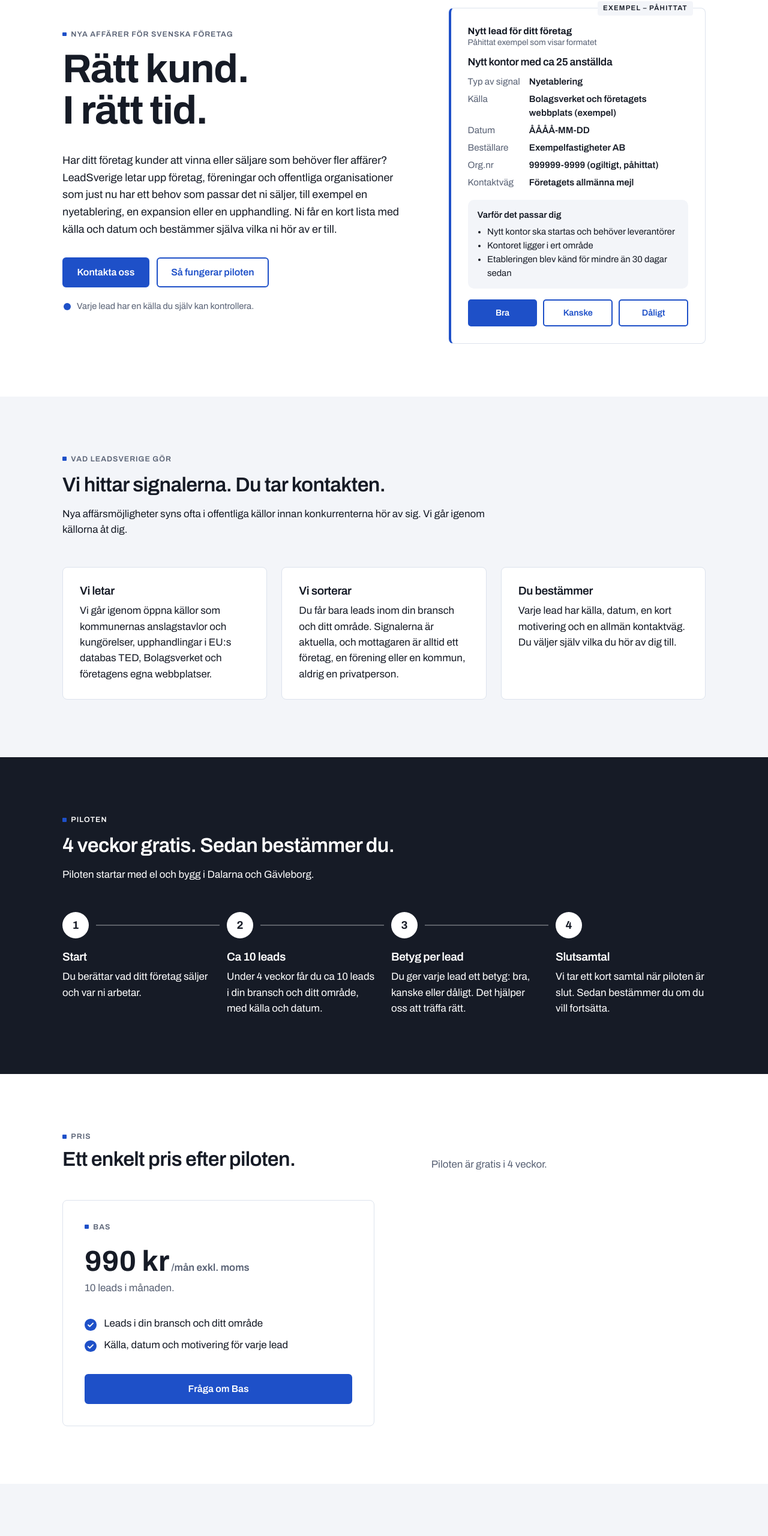
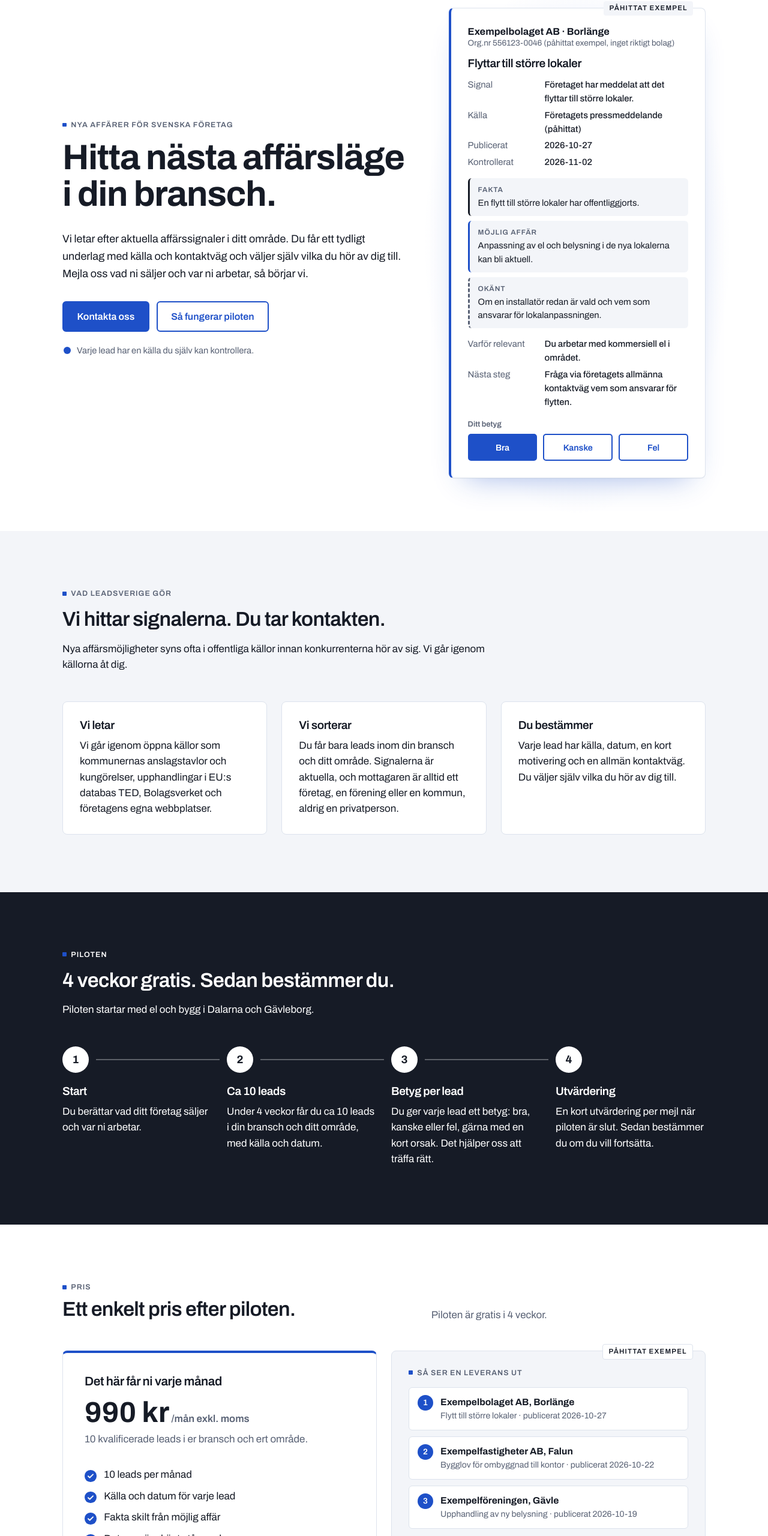
Before and after one commit to heroutech/leadsverige-se, a plain HTML site: page index.html in a window 1280 px wide. Shown: the part 140-2700 px from the top of the page at 60% size. Drawn offline with Linux system fonts and the light colour scheme.

Commit message:
Webb 3/11: 1A, 1B, 1D och firmarad (Pontus ja 11:17)

```diff
--- /dev/null
+++ b/assets/css/fot-firmarad.css
@@ -0,0 +1,5 @@
+/* Firmarad i sidfoten (2026-11-03, kort rad godkänd av juristen): 12px, centrerad, dämpad grå.
+   Minst 12px och minst 4,5:1. Sidfoten har mörk botten #161B26; #8A8F99 mot #161B26 = 5,31:1 (WCAG). Gatuadressen står i integritetspolicyn. */
+.fot .wrap{grid-template-columns:1.4fr 1fr}
+.fot p.firmarad{grid-column:1/-1;margin:6px 0 0;text-align:center;font-size:12px;line-height:1.4;color:#8A8F99}
+@media (max-width:720px){.fot .wrap{grid-template-columns:1fr}}
--- /dev/null
+++ b/assets/css/uppgradering-2026-11.css
@@ -0,0 +1,55 @@
+/* LeadSverige – utkast 2026-11-03 (1A kortare första vy, 1B nytt exempel-lead, 1D priskort).
+   Laddas efter stil.css och leadsverige-profil.css. Archivo, #1E50C8 och #161B26 oförändrade. */
+
+/* 1A: första vyn */
+.hero h1{font-size:clamp(2rem,4.6vw,3.9rem);max-width:12em}
+.hero .ingress{max-width:32em}
+
+/* 1B: exempel-lead med mjuk blå belysning */
+.exempel-yta{position:relative;isolation:isolate}
+.exempel-yta::before{content:"";position:absolute;inset:-8% -10%;z-index:-1;border-radius:50%;
+  background:radial-gradient(closest-side,rgba(30,80,200,.20),rgba(30,80,200,.08) 55%,rgba(30,80,200,0));pointer-events:none}
+.exempel--lead{box-shadow:0 1px 0 rgba(22,27,38,.04),0 24px 48px -28px rgba(30,80,200,.45)}
+.exempel--lead .rubrikrad strong{font-size:1.02rem}
+.exempel--lead h3{font-size:1.2rem;margin:.1em 0 .7em}
+.exempel--lead .lead-fakta{grid-template-columns:7.6em 1fr;gap:.3em 1em;margin:0 0 1em;font-size:.93rem}
+.exempel--lead .lead-fakta dd{font-weight:500}
+.exempel--lead .lead-fakta--sist{margin:1em 0 1.1em}
+.lead-delar{display:grid;gap:8px}
+.del{padding:10px 14px;border-radius:6px;background:var(--ls-surface,#F3F5F9);font-size:.92rem;border-left:3px solid var(--ls-rule,#DDE3ED)}
+.del p{margin:0}
+.del .del-rubrik{font-weight:600;font-size:.74rem;letter-spacing:.08em;text-transform:uppercase;color:var(--ls-muted,#586174);margin-bottom:.15em}
+.del--fakta{border-left-color:var(--ls-graphite,#161B26)}
+.del--affar{border-left-color:var(--ls-blue,#1E50C8)}
+.del--okant{border-left-style:dashed;border-left-color:var(--ls-muted,#586174)}
+.val-rubrik{font-size:.8rem;font-weight:600;color:var(--ls-muted,#586174);margin:0 0 .4em}
+
+/* 1D: priskort + leveransexempel */
+.pris-rad{display:grid;grid-template-columns:minmax(0,1fr) minmax(0,1fr);gap:24px;align-items:start}
+.priskort--manad{display:flex;flex-direction:column;border-top:4px solid var(--ls-blue,#1E50C8)}
+.priskort--manad .priskort-rubrik{font-size:1.3rem;margin:0 0 .3em}
+.priskort--manad .bock{flex:1}
+.leverans{position:relative;background:var(--ls-surface,#F3F5F9)}
+.leverans .flagga{position:absolute;top:-12px;right:20px;background:var(--ls-white,#fff);color:var(--ls-graphite,#161B26);border:1px solid var(--ls-rule,#DDE3ED);font:600 .72rem/1 var(--ls-font,Archivo,Arial,sans-serif);letter-spacing:.1em;text-transform:uppercase;padding:.55em .8em;border-radius:4px}
+.leverans-lista{list-style:none;margin:0 0 1.2em;padding:0;display:grid;gap:10px;counter-reset:lev}
+.leverans-lista li{counter-increment:lev;background:var(--ls-white,#fff);border:1px solid var(--ls-rule,#DDE3ED);border-radius:6px;padding:12px 14px 12px 52px;position:relative}
+.leverans-lista li::before{content:counter(lev);position:absolute;left:14px;top:12px;width:26px;height:26px;border-radius:50%;background:var(--ls-blue,#1E50C8);color:#fff;font:600 .85rem/26px var(--ls-font,Archivo,Arial,sans-serif);text-align:center}
+.leverans-lista strong{display:block;font-size:.98rem}
+.leverans-lista span{display:block;font-size:.88rem;color:var(--ls-muted,#586174)}
+.leverans-not{font-size:.92rem;margin:0;color:var(--ls-graphite,#161B26)}
+
+@media (max-width:980px){
+  .pris-rad{grid-template-columns:1fr;gap:36px}
+}
+@media (max-width:720px){
+  .hero{padding:32px 0 56px}
+  .hero .wrap{gap:40px}
+  .hero h1{font-size:2.05rem;line-height:1.08;margin-bottom:.4em}
+  .hero .etikett{margin-bottom:.7rem}
+  .hero .knappar{margin:1.25rem 0 .9rem}
+  .exempel--lead .lead-fakta{grid-template-columns:6.4em 1fr;gap:.35em .8em;font-size:.9rem}
+  .exempel{padding:22px 18px}
+  .exempel-yta::before{inset:-4% -6%}
+  .leverans-lista li{padding-left:48px}
+}
+.hero{overflow:hidden}
--- a/index.html
+++ b/index.html
@@ -23,6 +23,8 @@
 <link rel="apple-touch-icon" href="logga/apple-touch-icon.png">
 <link rel="stylesheet" href="assets/css/stil.css">
 <link rel="stylesheet" href="assets/css/leadsverige-profil.css">
+<link rel="stylesheet" href="assets/css/fot-firmarad.css">
+<link rel="stylesheet" href="assets/css/uppgradering-2026-11.css">
 </head>
 <body>
 <a class="skip" href="#innehall">Hoppa till innehållet</a>
@@ -47,10 +49,10 @@
 
 <section class="hero" aria-labelledby="hero-rubrik">
   <div class="wrap">
-    <div>
+    <div class="hero-text">
       <p class="etikett">Nya affärer för svenska företag</p>
-      <h1 id="hero-rubrik">Rätt kund.<br>I rätt tid.</h1>
-      <p class="ingress">Har ditt företag kunder att vinna eller säljare som behöver fler affärer? LeadSverige letar upp företag, föreningar och offentliga organisationer som just nu har ett behov som passar det ni säljer, till exempel en nyetablering, en expansion eller en upphandling. Ni får en kort lista med källa och datum och bestämmer själva vilka ni hör av er till.</p>
+      <h1 id="hero-rubrik">Hitta nästa affärsläge i din bransch.</h1>
+      <p class="ingress">Vi letar efter aktuella affärssignaler i ditt område. Du får ett tydligt underlag med källa och kontaktväg och väljer själv vilka du hör av dig till. Mejla oss vad ni säljer och var ni arbetar, så börjar vi.</p>
       <div class="knappar">
         <a class="knapp knapp--fylld" href="mailto:hej@leadsverige.se?subject=Jag%20vill%20veta%20mer%20om%20LeadSverige">Kontakta oss</a>
         <a class="knapp knapp--kant" href="#pilot">Så fungerar piloten</a>
@@ -59,30 +61,32 @@
       <span>Varje lead har en källa du själv kan kontrollera.</span></p>
     </div>
 
-    <figure class="kort exempel" aria-label="Exempel på hur ett lead kan se ut. Påhittade uppgifter.">
-      <span class="flagga">Exempel – påhittat</span>
+    <div class="exempel-yta">
+    <figure class="kort exempel exempel--lead" aria-label="Påhittat exempel på ett lead. Företaget, organisationsnumret och källan finns inte i verkligheten.">
+      <span class="flagga">Påhittat exempel</span>
       <div class="rubrikrad">
-        <p><strong>Nytt lead för ditt företag</strong>Påhittat exempel som visar formatet</p>
+        <p><strong>Exempelbolaget AB · Borlänge</strong>Org.nr 556123-0046 (påhittat exempel, inget riktigt bolag)</p>
       </div>
-      <h3>Nytt kontor med ca 25 anställda</h3>
-      <dl>
-        <dt>Typ av signal</dt><dd>Nyetablering</dd>
-        <dt>Källa</dt><dd>Bolagsverket och företagets webbplats (exempel)</dd>
-        <dt>Datum</dt><dd>ÅÅÅÅ-MM-DD</dd>
-        <dt>Beställare</dt><dd>Exempelfastigheter AB</dd>
-        <dt>Org.nr</dt><dd>999999-9999 (ogiltigt, påhittat)</dd>
-        <dt>Kontaktväg</dt><dd>Företagets allmänna mejl</dd>
+      <h3>Flyttar till större lokaler</h3>
+      <dl class="lead-fakta">
+        <dt>Signal</dt><dd>Företaget har meddelat att det flyttar till större lokaler.</dd>
+        <dt>Källa</dt><dd>Företagets pressmeddelande (påhittat)</dd>
+        <dt>Publicerat</dt><dd>2026-10-27</dd>
+        <dt>Kontrollerat</dt><dd>2026-11-02</dd>
       </dl>
-      <div class="lista">
-        <p>Varför det passar dig</p>
-        <ul>
-          <li>Nytt kontor ska startas och behöver leverantörer</li>
-          <li>Kontoret ligger i ert område</li>
-          <li>Etableringen blev känd för mindre än 30 dagar sedan</li>
-        </ul>
+      <div class="lead-delar">
+        <div class="del del--fakta"><p class="del-rubrik">Fakta</p><p>En flytt till större lokaler har offentliggjorts.</p></div>
+        <div class="del del--affar"><p class="del-rubrik">Möjlig affär</p><p>Anpassning av el och belysning i de nya lokalerna kan bli aktuell.</p></div>
+        <div class="del del--okant"><p class="del-rubrik">Okänt</p><p>Om en installatör redan är vald och vem som ansvarar för lokalanpassningen.</p></div>
       </div>
-      <div class="val" aria-hidden="true"><span>Bra</span><span>Kanske</span><span>Dåligt</span></div>
+      <dl class="lead-fakta lead-fakta--sist">
+        <dt>Varför relevant</dt><dd>Du arbetar med kommersiell el i området.</dd>
+        <dt>Nästa steg</dt><dd>Fråga via företagets allmänna kontaktväg vem som ansvarar för flytten.</dd>
+      </dl>
+      <p class="val-rubrik">Ditt betyg</p>
+      <div class="val" aria-hidden="true"><span>Bra</span><span>Kanske</span><span>Fel</span></div>
     </figure>
+    </div>
   </div>
 </section>
 
@@ -128,11 +132,11 @@
       </li>
       <li>
         <h3>Betyg per lead</h3>
-        <p>Du ger varje lead ett betyg: bra, kanske eller dåligt. Det hjälper oss att träffa rätt.</p>
+        <p>Du ger varje lead ett betyg: bra, kanske eller fel, gärna med en kort orsak. Det hjälper oss att träffa rätt.</p>
       </li>
       <li>
-        <h3>Slutsamtal</h3>
-        <p>Vi tar ett kort samtal när piloten är slut. Sedan bestämmer du om du vill fortsätta.</p>
+        <h3>Utvärdering</h3>
+        <p>En kort utvärdering per mejl när piloten är slut. Sedan bestämmer du om du vill fortsätta.</p>
       </li>
     </ol>
   </div>
@@ -147,17 +151,32 @@
       </div>
       <p class="sten">Piloten är gratis i 4 veckor.</p>
     </div>
-    <div class="paket paket--en">
-      <div class="kort priskort">
-        <p class="etikett">Bas</p>
+    <div class="pris-rad">
+      <div class="kort priskort priskort--manad">
+        <h3 class="priskort-rubrik">Det här får ni varje månad</h3>
         <p class="belopp">990&nbsp;kr<small>/mån exkl. moms</small></p>
-        <p class="under">10 leads i månaden.</p>
+        <p class="under">10 kvalificerade leads i er bransch och ert område.</p>
         <ul class="bock">
-          <li>Leads i din bransch och ditt område</li>
-          <li>Källa, datum och motivering för varje lead</li>
+          <li>10 leads per månad</li>
+          <li>Källa och datum för varje lead</li>
+          <li>Fakta skilt från möjlig affär</li>
+          <li>Det som är okänt står med</li>
+          <li>En motivering till varför leadet är relevant för er</li>
+          <li>Ni betygsätter varje lead som bra, kanske eller fel, så blir matchningen bättre</li>
+          <li>Vi fyller aldrig kvoten med svaga leads. Hellre färre</li>
         </ul>
-        <a class="knapp knapp--fylld" href="mailto:hej@leadsverige.se?subject=Jag%20vill%20veta%20mer%20om%20Bas">Fråga om Bas</a>
+        <a class="knapp knapp--fylld" href="mailto:hej@leadsverige.se?subject=Jag%20vill%20veta%20mer%20om%20LeadSverige">Fråga om priset</a>
       </div>
+      <figure class="kort leverans" aria-label="Påhittat exempel på en leverans. Företagen finns inte i verkligheten.">
+        <span class="flagga">Påhittat exempel</span>
+        <p class="etikett">Så ser en leverans ut</p>
+        <ol class="leverans-lista">
+          <li><strong>Exempelbolaget AB, Borlänge</strong><span>Flytt till större lokaler · publicerat 2026-10-27</span></li>
+          <li><strong>Exempelfastigheter AB, Falun</strong><span>Bygglov för ombyggnad till kontor · publicerat 2026-10-22</span></li>
+          <li><strong>Exempelföreningen, Gävle</strong><span>Upphandling av ny belysning · publicerat 2026-10-19</span></li>
+        </ol>
+        <p class="leverans-not">Varje rad har källa, fakta, möjlig affär, okänt, motivering och en plats för ert betyg. Hittar vi färre än 10 leads som håller får ni färre den månaden.</p>
+      </figure>
     </div>
   </div>
 </section>
@@ -178,6 +197,10 @@
         <div class="svar"><p>Nej. Ett lead är en signal om ett möjligt behov, inte en beställning.</p></div>
       </details>
       <details>
+        <summary>Vad händer om ni inte hittar 10 bra leads?</summary>
+        <div class="svar"><p>Då får du färre den månaden. Vi fyller aldrig ut listan med svaga leads.</p></div>
+      </details>
+      <details>
         <summary>Vad händer med uppgifterna?</summary>
         <div class="svar"><p>Läs vår <a href="integritetspolicy.html">integritetspolicy</a>. Vill du inte bli kontaktad av oss kan du <a href="avregistrera.html">avregistrera dig</a>.</p></div>
       </details>
@@ -196,8 +219,8 @@
       </ul>
     </div>
     <div class="kort">
-      <h3>Företagsuppgifter</h3>
-      <p>LeadSverige är en tjänst från Heroutech Enterprice AB<br>Org.nr 556583-5187<br>Långsvedsvägen 8, 774 62 Avesta<br><a href="mailto:hej@leadsverige.se">hej@leadsverige.se</a></p>
+      <h3>LeadSverige</h3>
+      <p>Nya affärer för svenska företag.<br><a href="mailto:hej@leadsverige.se">hej@leadsverige.se</a></p>
     </div>
   </div>
 </section>
@@ -219,14 +242,11 @@
       <h3>Kontakt</h3>
       <p><a href="mailto:hej@leadsverige.se">hej@leadsverige.se</a></p>
     </div>
-    <div>
-      <h3>Företaget</h3>
-      <p>LeadSverige är en tjänst från Heroutech Enterprice AB, org.nr 556583-5187, Långsvedsvägen 8, 774 62 Avesta.</p>
-    </div>
     <div class="botten">
       <span>LeadSverige</span>
       <span><a href="integritetspolicy.html">Integritetspolicy</a> · <a href="avregistrera.html">Avregistrera</a></span>
     </div>
+    <p class="firmarad">H. Enterprice AB · org.nr 556583-5187 · säte Avesta</p>
   </div>
 </footer>
 </body>
```
Also changed, not shown: avregistrera.html (+2 -4 lines), integritetspolicy.html (+2 -4 lines).
